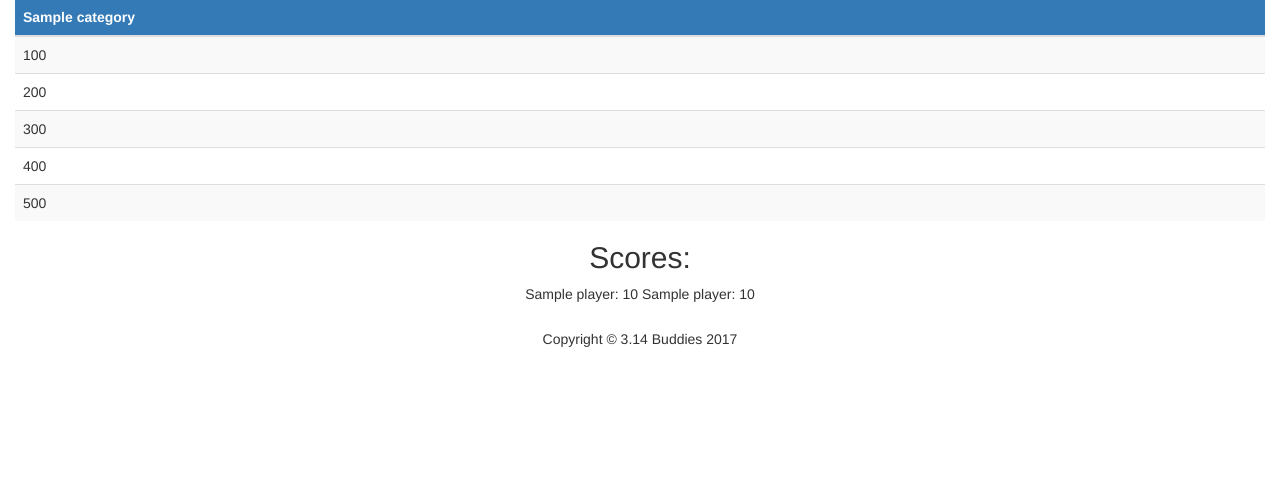
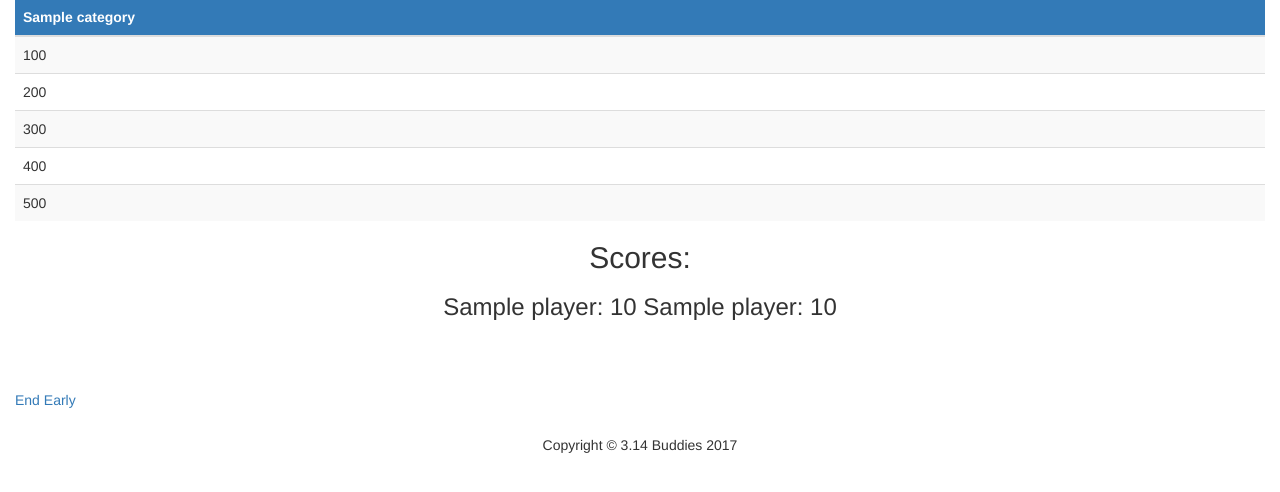
Before and after one commit to Anish2454/3.14Buddies, a Flask app: template templates/board.html in a window 1280 px wide. Shown: the part 144-636 px from the top of the page. Run offline with Flask 2, Linux system fonts and the light colour scheme; the template is opened without the code that fills it: most values are stand-ins (such as "Sample title", 1, 10 or a date in 2020); some libraries are stand-ins or nearby versions.

Commit message:
small changes

```diff
--- a/templates/board.html
+++ b/templates/board.html
@@ -38,7 +38,12 @@ Board - Jeopardy!
 
     <center>
       <p><h2>Scores:</h2></p>
-      {{players[0]}}: {{scores[players[0]]}}
-      {{players[1]}}: {{scores[players[1]]}}
+      <h3>{{players[0]}}: {{scores[players[0]]}}
+      {{players[1]}}: {{scores[players[1]]}}</h3>
     </center>
+
+    <br>
+    <br>
+    <br>
+    <a href="/game_over">End Early</a>
 {% endblock %}
```
